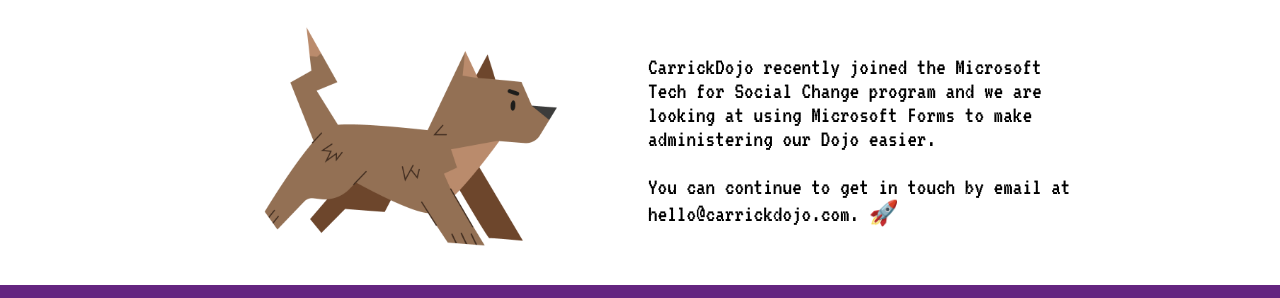
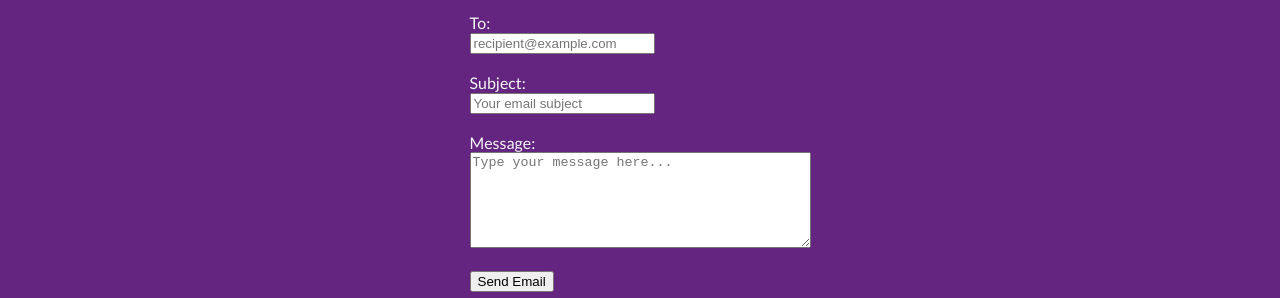
Before and after one commit to carrickdojo/carrickdojo-website, a website: page contact.html in a window 1280 px wide. Shown: the part 115-413 px from the top of the page. Drawn offline with Linux system fonts and the light colour scheme; grey boxes are pictures that could not be loaded.

Commit message:
test contact form

```diff
--- a/contact.html
+++ b/contact.html
@@ -115,7 +115,7 @@
     <!-- Our Main section  -->
     <!-- This section contains all the content between the navigation bar and the footer -->
     <main class="main">
-      <section class="colours-white-black">
+      <!-- <section class="colours-white-black">
         <div class="wrapper">
           <div class="columns">
             <img src="images/Dog.png" alt="A Dog" class="image-medium" />
@@ -134,9 +134,41 @@
             </article>
           </div>
         </div>
-      </section>
+      </section> -->
       <section class="wrapper pad-all">
-        <iframe
+        <form action="/api/contact" method="POST">
+          <label for="to">To:</label><br />
+          <input
+            type="email"
+            id="to"
+            name="to"
+            placeholder="recipient@example.com"
+            required
+          /><br /><br />
+
+          <label for="subject">Subject:</label><br />
+          <input
+            type="text"
+            id="subject"
+            name="subject"
+            placeholder="Your email subject"
+            required
+          /><br /><br />
+
+          <label for="message">Message:</label><br />
+          <textarea
+            id="message"
+            name="message"
+            rows="6"
+            cols="40"
+            placeholder="Type your message here..."
+            required
+          ></textarea>
+          <br /><br />
+
+          <button type="submit">Send Email</button>
+        </form>
+        <!-- <iframe
           width="640px"
           height="480px"
           src="https://forms.office.com/Pages/ResponsePage.aspx?id=NA2rrduLvEyDwHLhm1uwzgMEoa6R_BxAnfZgqZaLN4lUMzBHMzFKNVFBSzNHNUFKRUEwQU85MVFDSC4u&embed=true"
@@ -149,7 +181,7 @@
           mozallowfullscreen
           msallowfullscreen
         >
-        </iframe>
+        </iframe> -->
       </section>
     </main>
 
```
Also changed, not shown: api/contact.js (+42 -9 lines).
